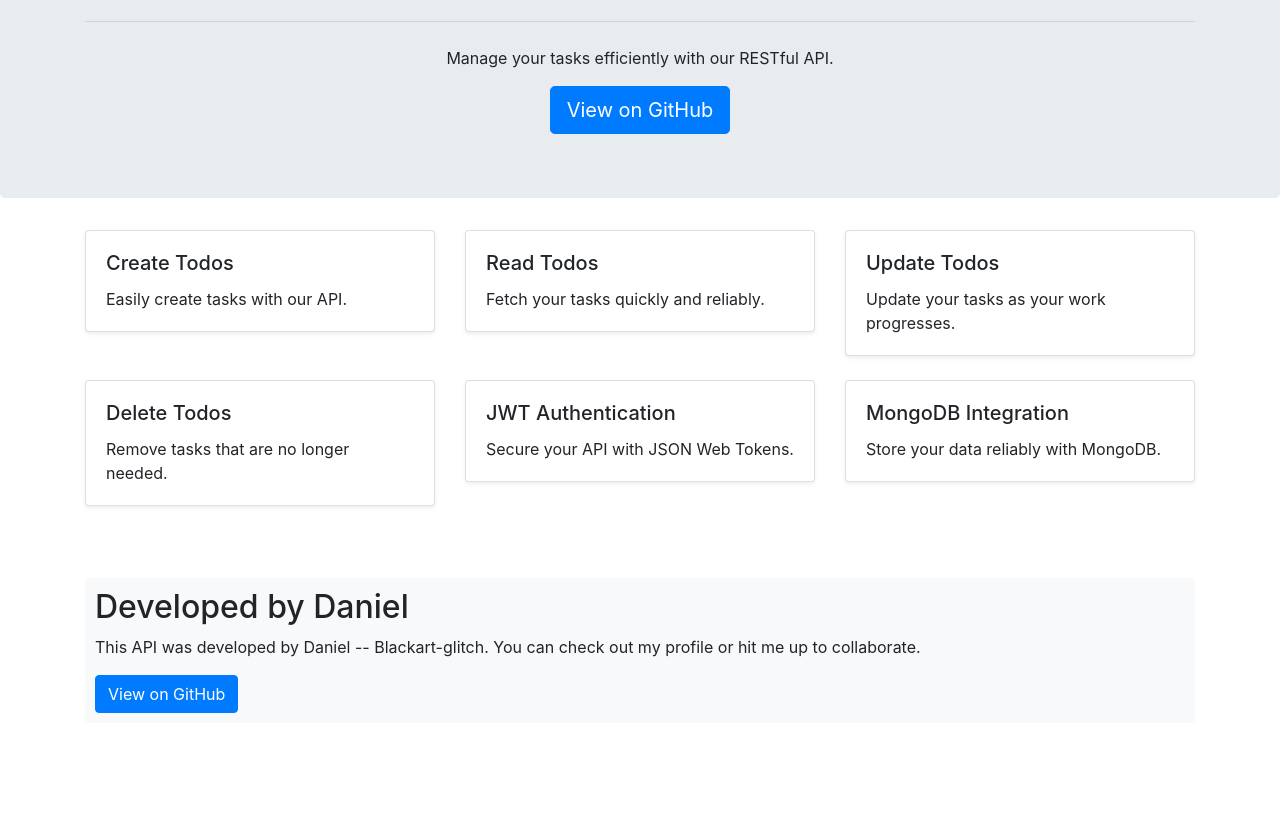
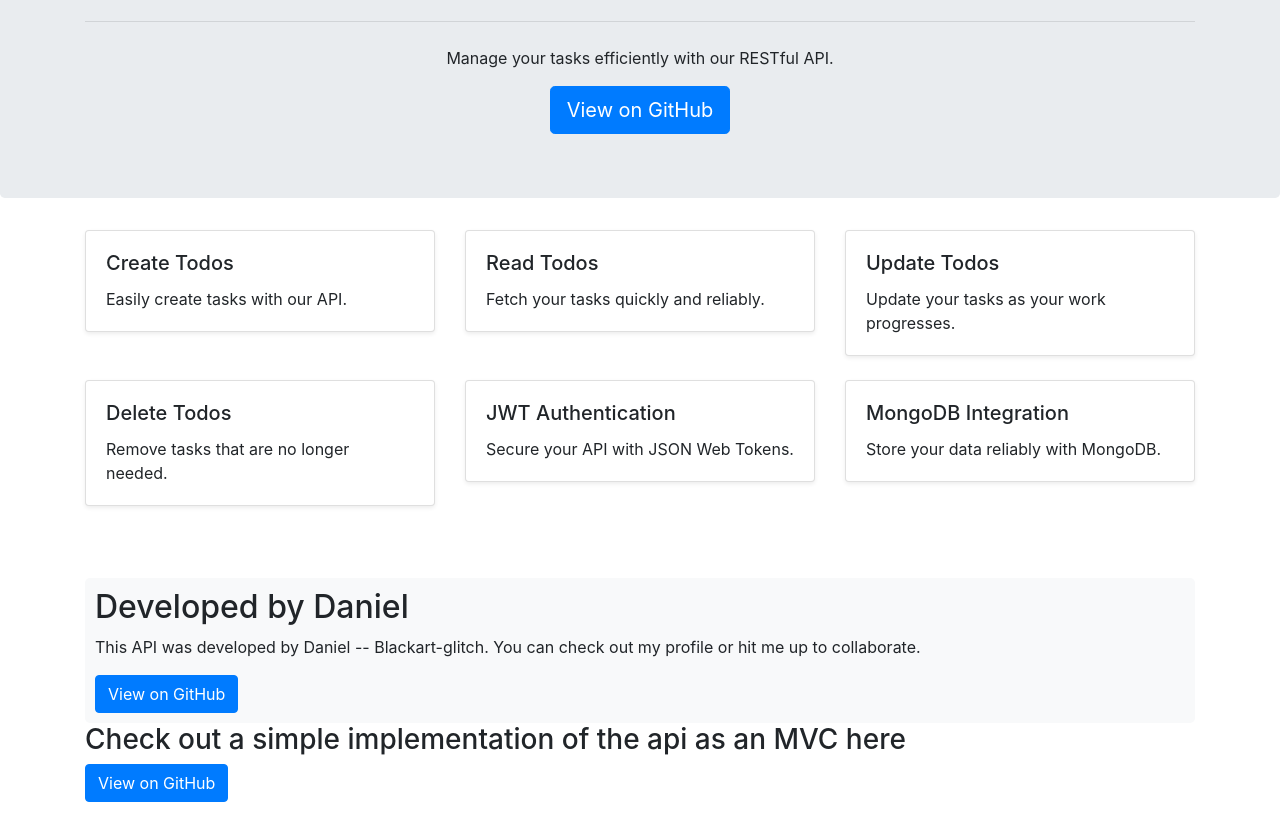
Before and after one commit to Blackart-glitch/taskapi, a website: page views/index.html in a window 1280 px wide. Shown: the part 172-1012 px from the top of the page. Before the commit the page ends 943 px from the top, so only its background shows below. Drawn offline with nearby package versions, Linux system fonts and the light colour scheme.

Commit message:
tiny update

```diff
--- a/views/index.html
+++ b/views/index.html
@@ -90,6 +90,11 @@
             <a href="github.com/Blackart-glitch" class="btn btn-primary">View on GitHub</a>
         </div>
 
+        <div>
+            <h3>Check out a simple implementation of the api as an MVC here</h3>
+            <a href="github.com/Blackart-glitch/todoapp" class="btn btn-primary">View on GitHub</a>
+        </div>
+
         <script src="https://code.jquery.com/jquery-3.5.1.slim.min.js"></script>
         <script src="https://cdn.jsdelivr.net/npm/@popperjs/core@2.5.4/dist/umd/popper.min.js"></script>
         <script src="https://stackpath.bootstrapcdn.com/bootstrap/4.5.2/js/bootstrap.min.js"></script>
```
